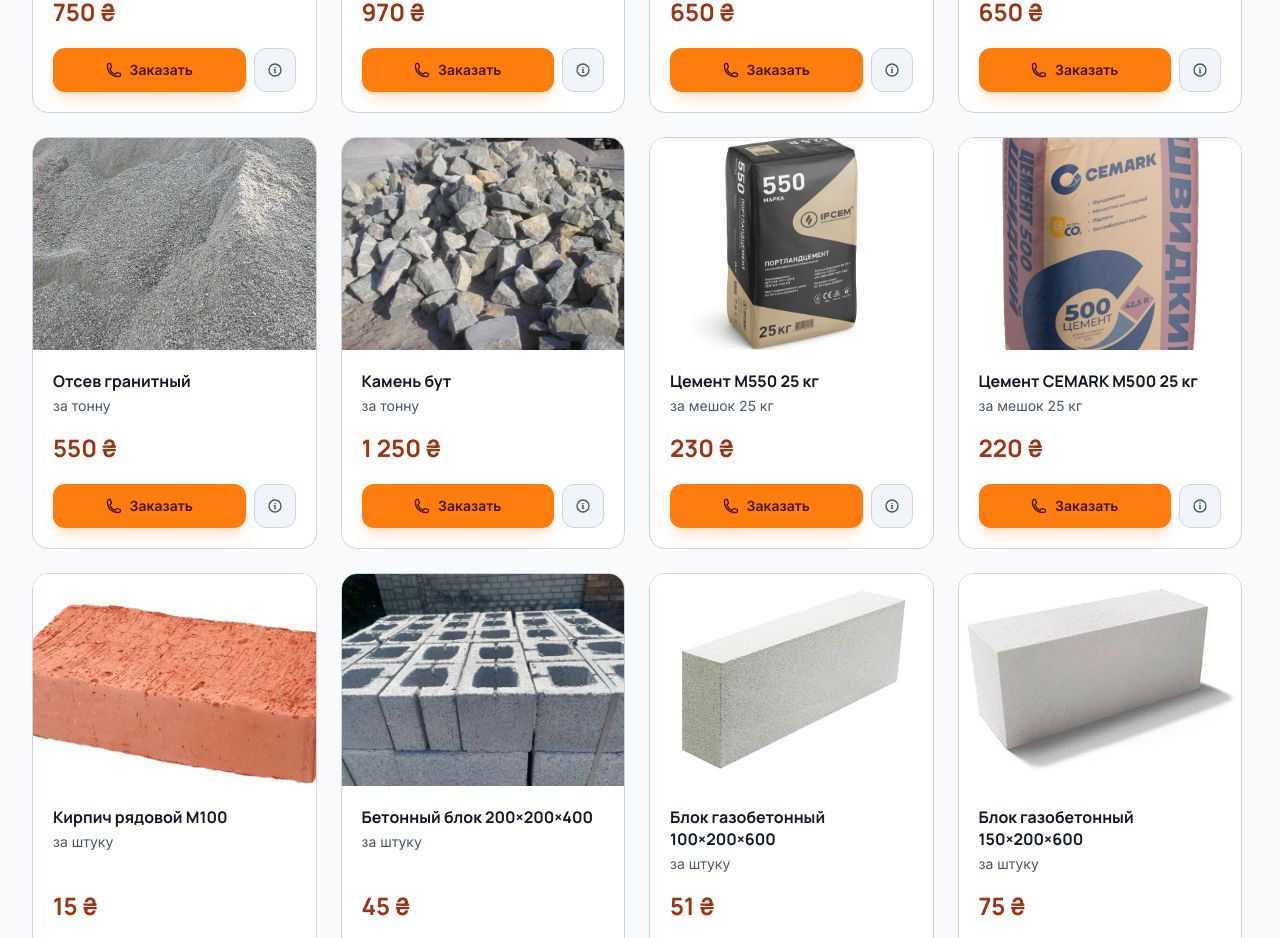
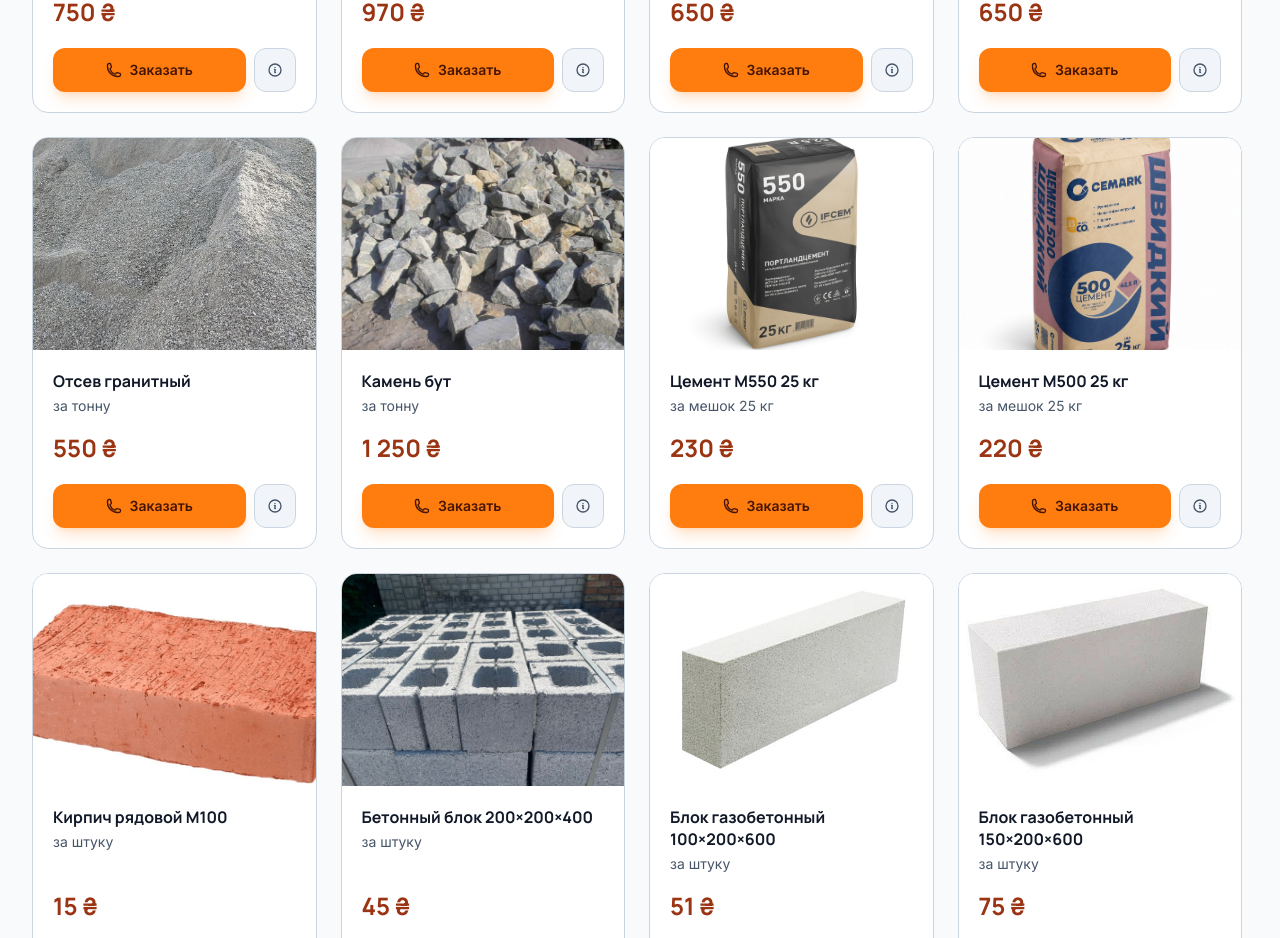
Before and after one commit to LomakaVladyslav/budmat, a Next.js app: page /ru in a window 1280 px wide. Shown: the part 1580-2518 px from the top of the page. Built offline with nearby package versions, Linux system fonts and the light colour scheme.

Commit message:
Match M500 cement photo styling and simplify product name

```diff
--- a/src/data/products.ts
+++ b/src/data/products.ts
@@ -151,7 +151,7 @@ export const products: Product[] = [
   {
     id: 'cement-m500-25kg',
     category: 'cement',
-    name: { uk: 'Цемент CEMARK М500 25 кг', ru: 'Цемент CEMARK М500 25 кг' },
+    name: { uk: 'Цемент М500 25 кг', ru: 'Цемент М500 25 кг' },
     price: 220,
     unit: { uk: 'мішок 25 кг', ru: 'мешок 25 кг' },
     description: {
@@ -166,7 +166,7 @@ export const products: Product[] = [
       uk: ['Марка М500', 'Фасування 25 кг', 'Продаж мішками'],
       ru: ['Марка М500', 'Фасовка 25 кг', 'Продажа мешками'],
     },
-    image: '/catalog/products/cement-m500-25kg.jpeg',
+    image: '/catalog/products/cement-m500-25kg.png',
     status: 'available',
   },
   {
```
Also changed, not shown: public/catalog/products/cement-m500-25kg.jpeg (deleted), public/catalog/products/cement-m500-25kg.png (added).
